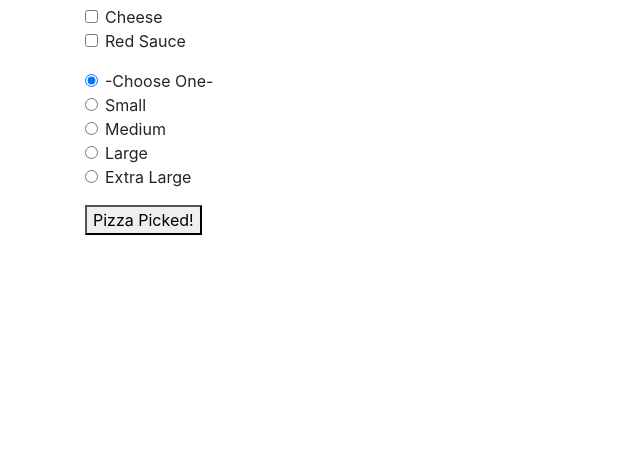
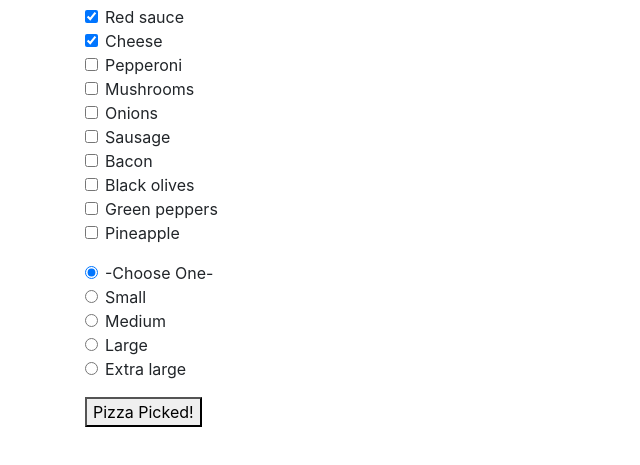
Before and after one commit to 3Emme/pizza-picker, a plain HTML site: page index.html in a window 1280 px wide. Shown: the part 97-562 px from the top of the page, without its empty margins (0-640 px from the left). Drawn offline with nearby package versions, Linux system fonts and the light colour scheme.

Commit message:
add all remaining toppings to toppings and size form, and label appropriately.

```diff
--- a/index.html
+++ b/index.html
@@ -14,53 +14,101 @@
     <h1>Welcome to Pizza Picker</h1>
     <h2>home of the picky-pizzas</h2>
     <form id="pizza_picker_form">
-      <div class="form-group">
-        <div class="form-check">
-          <input class="form-check-input" type="checkbox" name="pizza_topping_cheese" value="cheese" id="pizza_topping_cheese">
+      <div class="form-group"><!-- form-toppings -->
+        <div class="form-check"><!-- form-topping-redSauce -->
+          <input class="form-check-input" type="checkbox" name="pizza_topping_redSauce" value="redSauce" id="pizza_topping_redSauce" checked>
+          <label class="form-check-label" for="pizza_topping_redSauce">
+            Red sauce
+          </label>
+        </div>
+        <div class="form-check"><!-- form-topping-cheese -->
+          <input class="form-check-input" type="checkbox" name="pizza_topping_cheese" value="cheese" id="pizza_topping_cheese" checked>
           <label class="form-check-label" for="pizza_topping_cheese">
             Cheese
           </label>
         </div>
-        <div class="form-check">
-          <input class="form-check-input" type="checkbox" name="pizza_topping_redSauce" value="redSauce" id="pizza_topping_redSauce">
-          <label class="form-check-label" for="pizza_topping_redSauce">
-            Red Sauce
+        <div class="form-check"><!-- form-topping-pepperoni -->
+          <input class="form-check-input" type="checkbox" name="pizza_topping_pepperoni" value="pepperoni" id="pizza_topping_pepperoni">
+          <label class="form-check-label" for="pizza_topping_pepperoni">
+            Pepperoni
+          </label>
+        </div>
+        <div class="form-check"><!-- form-topping-mushrooms -->
+          <input class="form-check-input" type="checkbox" name="pizza_topping_mushrooms" value="mushrooms" id="pizza_topping_mushrooms">
+          <label class="form-check-label" for="pizza_topping_mushrooms">
+            Mushrooms
+          </label>
+        </div>
+        <div class="form-check"><!-- form-topping-onions -->
+          <input class="form-check-input" type="checkbox" name="pizza_topping_onions" value="onions" id="pizza_topping_onions">
+          <label class="form-check-label" for="pizza_topping_onions">
+            Onions
+          </label>
+        </div>
+        <div class="form-check"><!-- form-topping-sausage -->
+          <input class="form-check-input" type="checkbox" name="pizza_topping_sausage" value="sausage" id="pizza_topping_sausage">
+          <label class="form-check-label" for="pizza_topping_sausage">
+            Sausage
+          </label>
+        </div>
+        <div class="form-check"><!-- form-topping-bacon -->
+          <input class="form-check-input" type="checkbox" name="pizza_topping_bacon" value="bacon" id="pizza_topping_bacon">
+          <label class="form-check-label" for="pizza_topping_bacon">
+            Bacon
+          </label>
+        </div>
+        <div class="form-check"><!-- form-topping-blackOlives -->
+          <input class="form-check-input" type="checkbox" name="pizza_topping_blackOlives" value="blackOlives" id="pizza_topping_blackOlives">
+          <label class="form-check-label" for="pizza_topping_blackOlives">
+            Black olives
+          </label>
+        </div>
+        <div class="form-check"><!-- form-topping-greenPeppers -->
+          <input class="form-check-input" type="checkbox" name="pizza_topping_greenPeppers" value="greenPeppers" id="pizza_topping_greenPeppers">
+          <label class="form-check-label" for="pizza_topping_greenPeppers">
+            Green peppers
+          </label>
+        </div>
+        <div class="form-check"><!-- form-topping-pineapple -->
+          <input class="form-check-input" type="checkbox" name="pizza_topping_pineapple" value="pineapple" id="pizza_topping_pineapple">
+          <label class="form-check-label" for="pizza_topping_pineapple">
+            Pineapple
           </label>
         </div>
       </div>
-      <div class="form-group">
-        <div class="form-check">
-          <input class="form-check-input" type="radio" name="pizza_picker_size" id="pizza_size_null" value=""checked>
+      <div class="form-group"><!-- form-size -->
+        <div class="form-check"><!-- form-size-null -->
+          <input class="form-check-input" type="radio" name="pizza_picker_size" id="pizza_size_null" value="" checked>
           <label class="form-check-label" for="pizza_size_null">
             -Choose One-
           </label>
         </div>
-        <div class="form-check">
+        <div class="form-check"><!-- form-size-small -->
           <input class="form-check-input" type="radio" name="pizza_picker_size" id="pizza_size_small" value="small">
           <label class="form-check-label" for="pizza_size_small">
             Small
           </label>
         </div>
-        <div class="form-check">
+        <div class="form-check"><!-- form-size-medium -->
           <input class="form-check-input" type="radio" name="pizza_picker_size" id="pizza_size_medium" value="medium">
           <label class="form-check-label" for="pizza_size_medium">
             Medium
           </label>
         </div>
-        <div class="form-check">
+        <div class="form-check"><!-- form-size-large -->
           <input class="form-check-input" type="radio" name="pizza_picker_size" id="pizza_size_large" value="large">
           <label class="form-check-label" for="pizza_size_large">
             Large
           </label>
         </div>
-        <div class="form-check">
+        <div class="form-check"><!-- form-size-extraLarge -->
           <input class="form-check-input" type="radio" name="pizza_picker_size" id="pizza_size_extraLarge" value="extraLarge">
           <label class="form-check-label" for="pizza_size_extraLarge">
-            Extra Large
+            Extra large
           </label>
         </div>
       </div>
-      <button type="submit">Pizza Picked!</button>
+      <button type="submit">Pizza Picked!</button><!-- form-button-submit -->
     </form>
   </div>
 </body>
```
